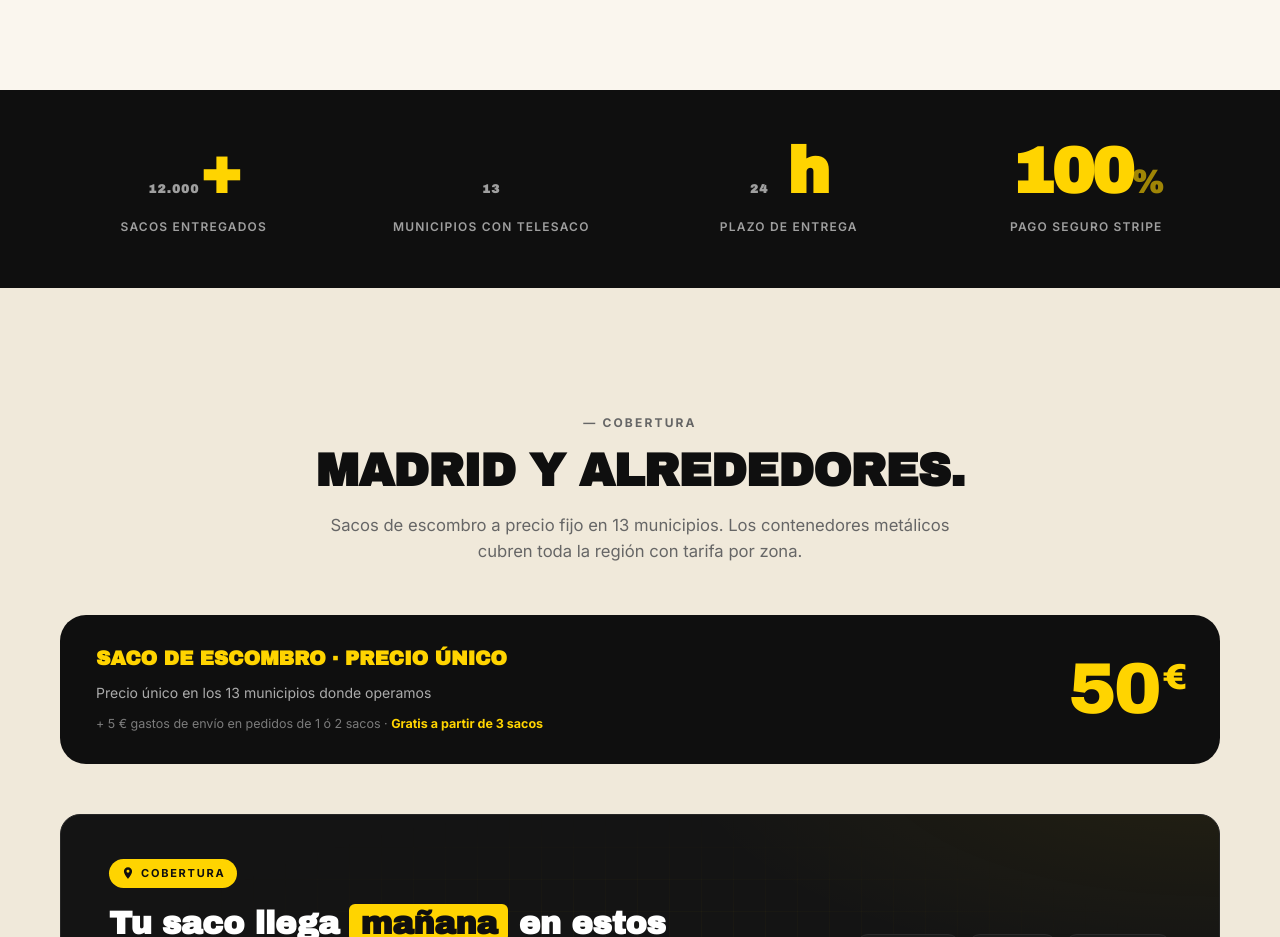
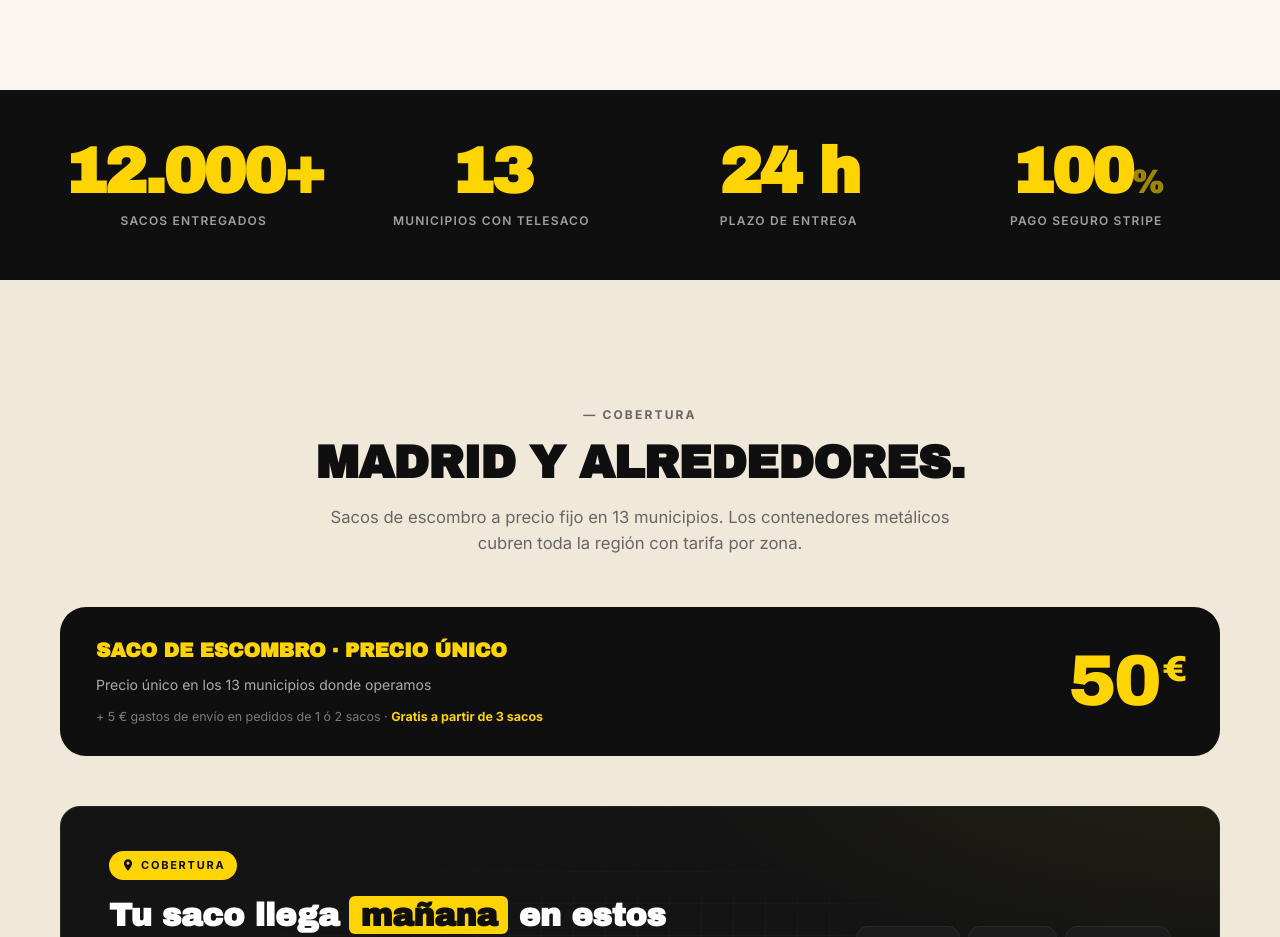
Before and after one commit to manghiuc/telesaco, a website: page index.html in a window 1280 px wide. Shown: the part 2400-3337 px from the top of the page. Drawn offline with Linux system fonts and the light colour scheme.

Commit message:
fix: stats counter numbers stuck at 12px due to overreaching '.stat span' selector catching the nested data-count span

```diff
--- a/src/css/styles.css
+++ b/src/css/styles.css
@@ -634,7 +634,8 @@ ul,ol{ list-style:none; padding:0; margin:0; }
   margin-bottom: 8px;
 }
 .stat strong i{ font-style: normal; font-size: 0.5em; opacity: 0.6; }
-.stat span{
+.stat > span{
+  display: block;
   font-size: 12px; font-weight: 600;
   letter-spacing: 0.1em; text-transform: uppercase;
   color: rgba(255,255,255,.6);
```
Also changed, not shown: 1 other file.
